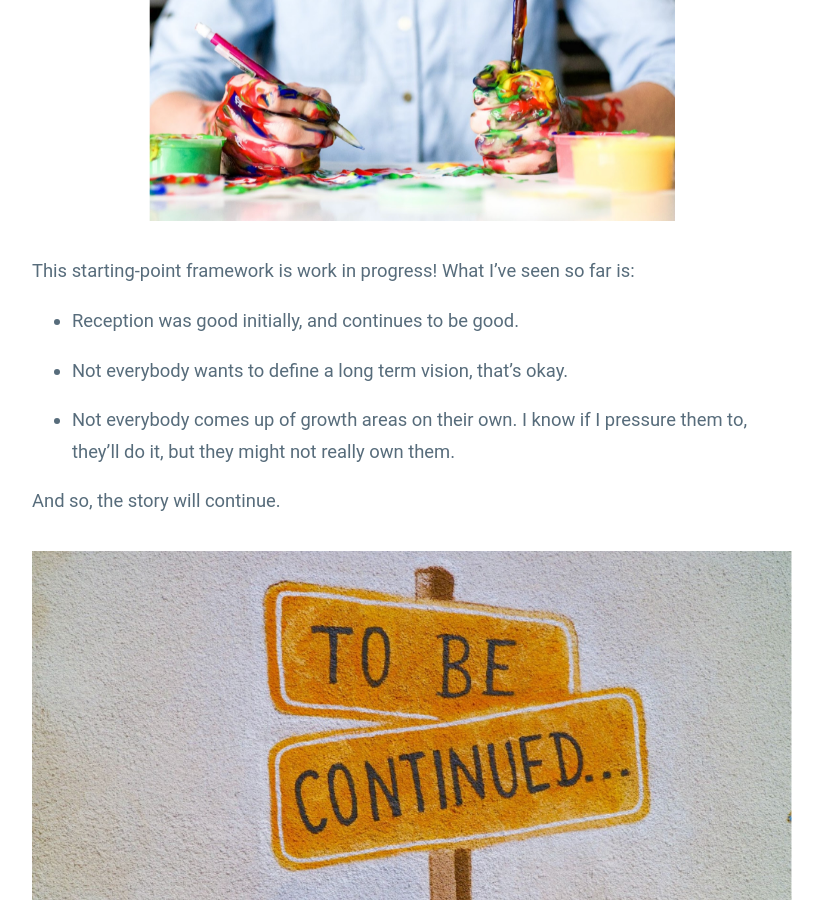
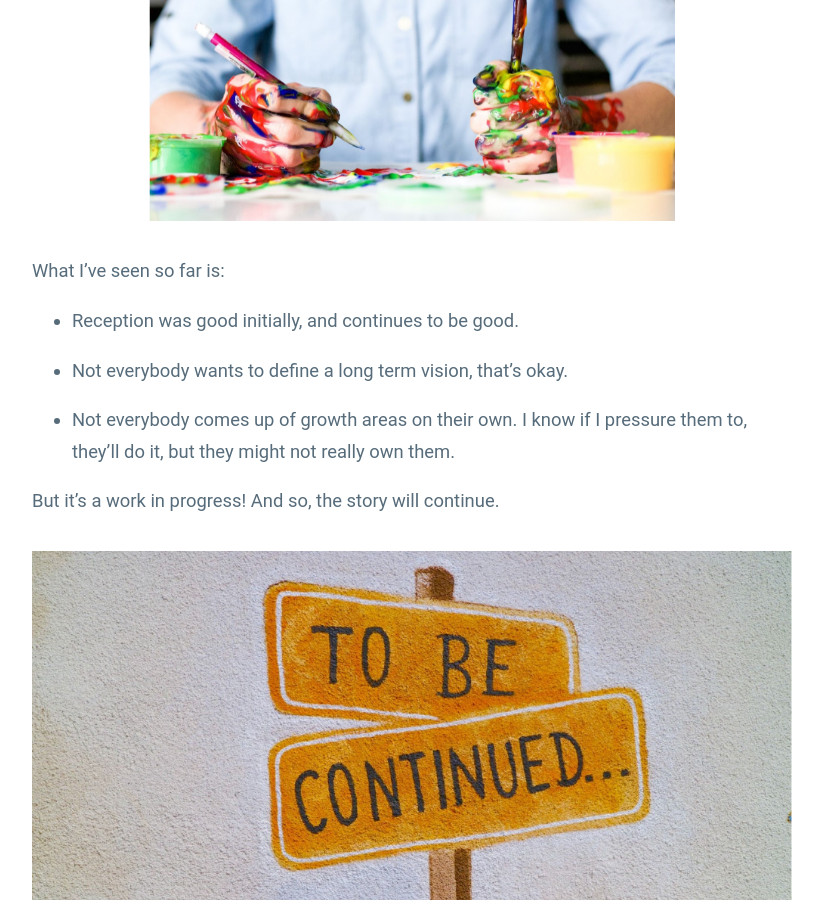
Before and after one commit to guillermodlpa/site, a Jekyll site: the page built from _posts/2021-12-08-growth-of-direct-reports.markdown, in a window 1280 px wide and 900 px high, scrolled down 7163 px. Shown: the whole window, without its empty margins (228-1051 px from the left). Built offline with Jekyll 4.4.1, drawn with Linux system fonts in a browser that asks for light colours.

Commit message:
Updated Growth Of Direct Reports

```diff
--- a/_posts/2021-12-08-growth-of-direct-reports.markdown
+++ b/_posts/2021-12-08-growth-of-direct-reports.markdown
@@ -103,7 +103,7 @@ I tell them that managers, like me, have to:
 
 ![working-out.png](/uploads/working-out.png)
 
-This starting-point framework is work in progress! What I've seen so far is:
+What I've seen so far is:
 
 * Reception was good initially, and continues to be good.
 
@@ -111,6 +111,6 @@ This starting-point framework is work in progress! What I've seen so far is:
 
 * Not everybody comes up of growth areas on their own. I know if I pressure them to, they’ll do it, but they might not really own them.
 
-And so, the story will continue.
+But it's a work in progress! And so, the story will continue.
 
 ![to-be-continued.png](/uploads/to-be-continued.png)
```
